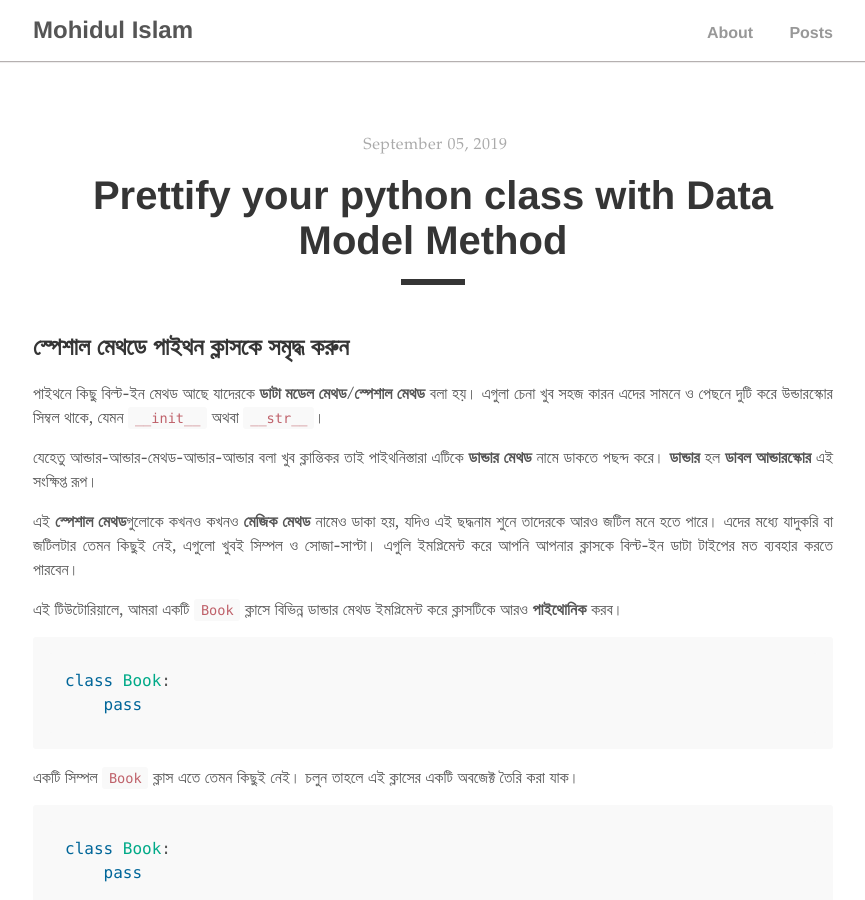
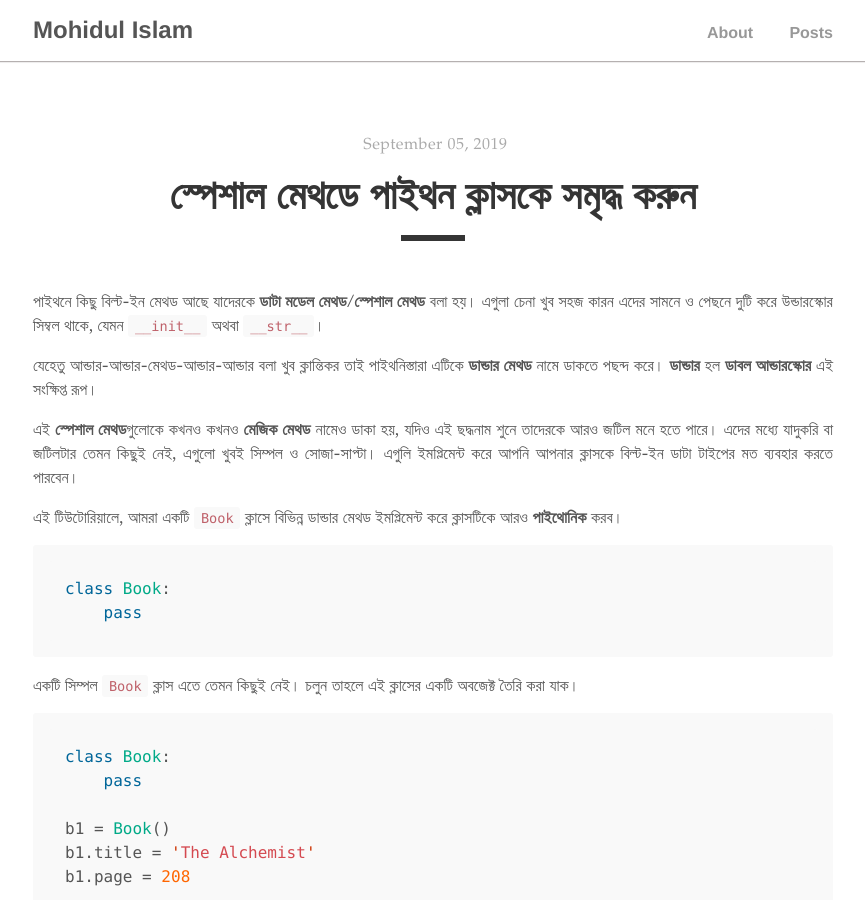
Before and after one commit to mohidex/Blog-Jekyll, a Jekyll site: the page built from _posts/2019-09-05-স্পেশাল-মেথডে-পাইথন-ক্লাসকে-সমৃদ্ধ-করুন.md, in a window 1280 px wide and 900 px high. Shown: the whole window, without its empty margins (207-1072 px from the left). Built offline with Jekyll 4.4.1, drawn with Linux system fonts in a browser that asks for light colours.

Commit message:
Update 2019-09-05-স্পেশাল-মেথডে-পাইথন-ক্লাসকে-সমৃদ্ধ-করুন.md

```diff
--- a/_posts/2019-09-05-স্পেশাল-মেথডে-পাইথন-ক্লাসকে-সমৃদ্ধ-করুন.md
+++ b/_posts/2019-09-05-স্পেশাল-মেথডে-পাইথন-ক্লাসকে-সমৃদ্ধ-করুন.md
@@ -1,9 +1,9 @@
 ---
 layout: post
-title: "Prettify your python class with Data Model Method"
+title: "স্পেশাল মেথডে পাইথন ক্লাসকে সমৃদ্ধ করুন"
 author: "Mohidul Islam"
 ---
-## স্পেশাল মেথডে পাইথন ক্লাসকে সমৃদ্ধ করুন
+
 
 পাইথনে কিছু বিল্ট-ইন মেথড আছে যাদেরকে **ডাটা মডেল মেথড/স্পেশাল মেথড** বলা হয়। এগুলা চেনা খুব সহজ কারন এদের সামনে ও পেছনে দুটি করে উন্ডারস্কোর সিম্বল থাকে, যেমন `__init__` অথবা `__str__`।
 
```
